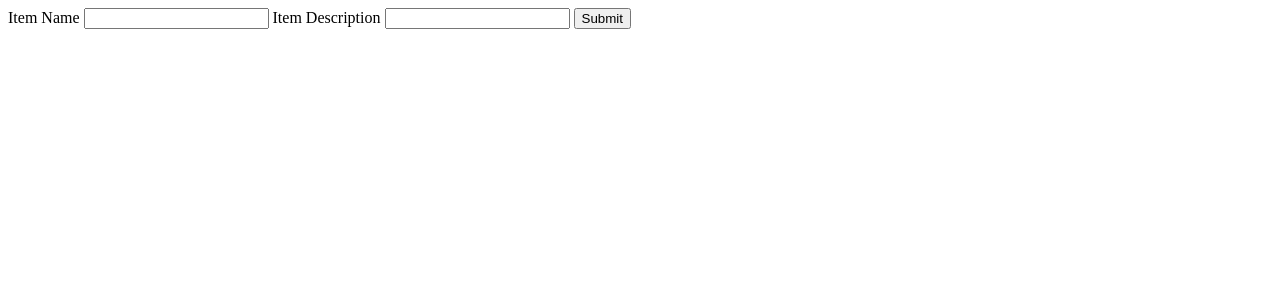
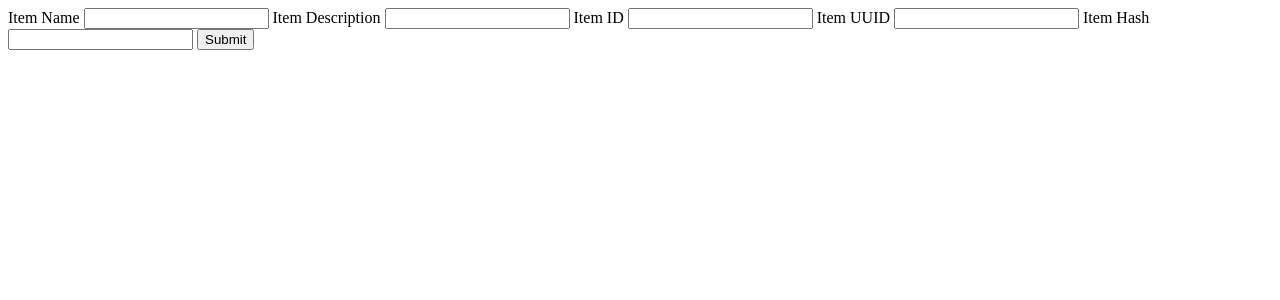
Before and after one commit to Chinmaymahapatra/Git_and_GitHub, a Flask app: page / in a window 1280 px wide. Shown: the top 300 px of the page. Run offline with Flask 3, Linux system fonts and the light colour scheme.

Commit message:
added id

```diff
--- a/frontend/templates/index.html
+++ b/frontend/templates/index.html
@@ -11,6 +11,12 @@
         <input type="text" name="name"/>
         <label for="description">Item Description</label>
         <input type="text" name="description"/>
+        <label for="id">Item ID</label>
+        <input type="text" name="id"/>
+        <label for="uuid">Item UUID</label>
+        <input type="text" name="uuid"/>
+        <label for="hash">Item Hash</label>
+        <input type="text" name="hash"/>
       <button type="submit">Submit</button>
     </form>
 </body>
```
